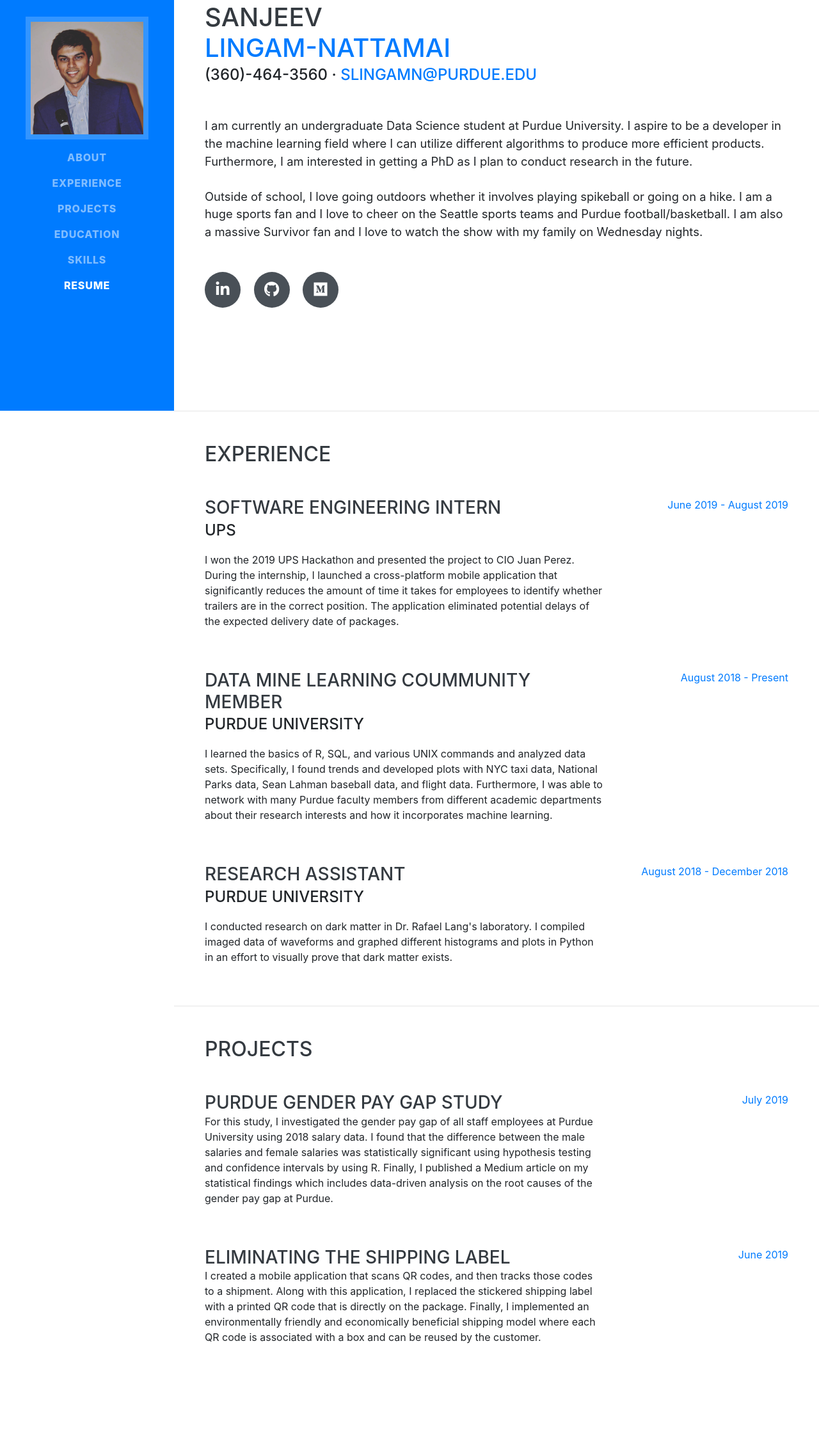
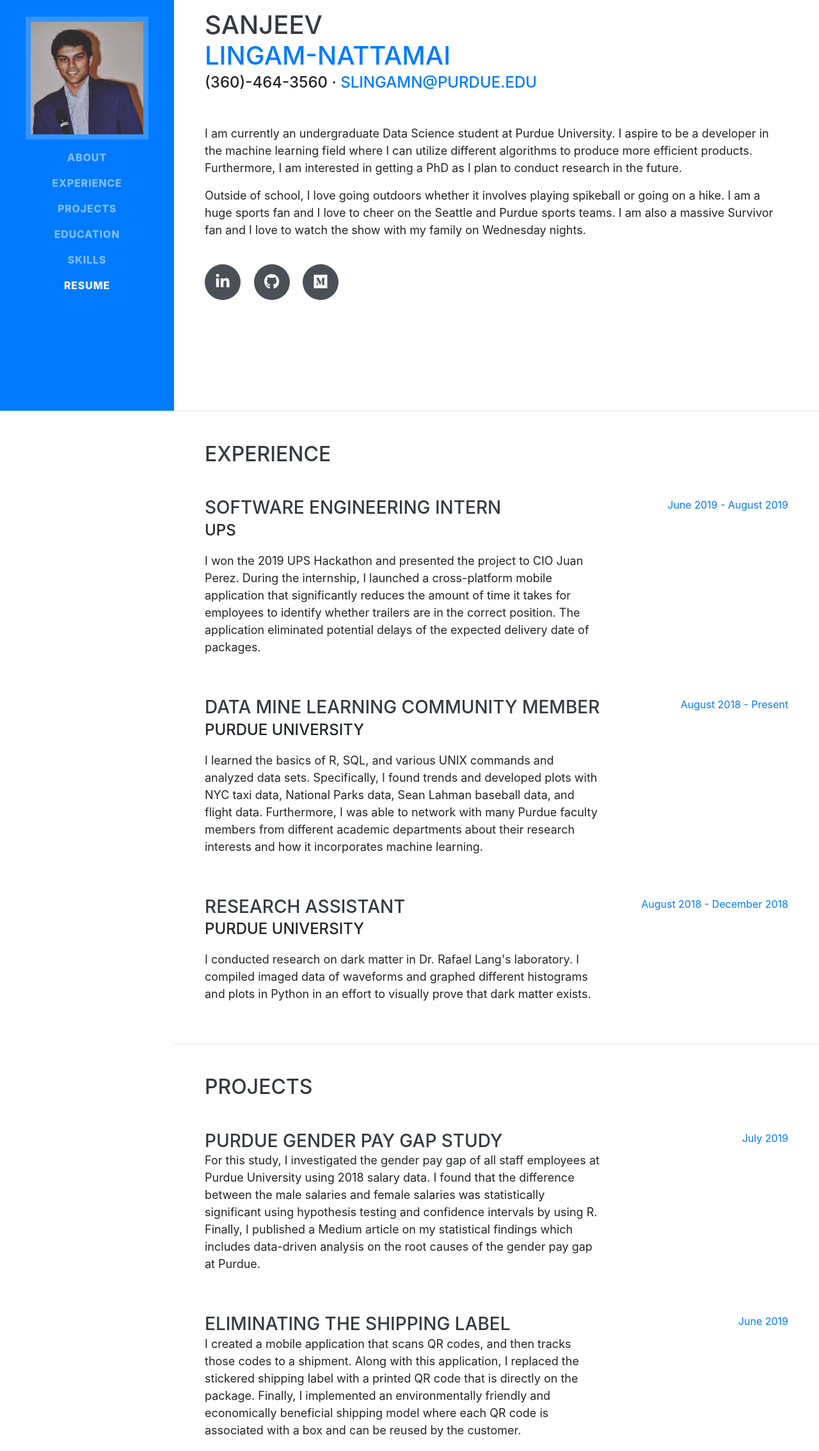
Before and after one commit to slingam00/Personal_Website, a website with bundled scripts: page index.html in a window 1280 px wide. Shown: the part 158-2426 px from the top of the page at 64% size. Built offline with nearby package versions, Linux system fonts and the light colour scheme; a web font is replaced by a local one.

Commit message:
changed font size and made it cleaner

```diff
--- a/index.html
+++ b/index.html
@@ -79,10 +79,9 @@
         <div class="subheading mb-5">(360)-464-3560 ·
           <a href="mailto:slingamn@purdue.edu">slingamn@purdue.edu</a>
         </div>
-        <p class="lead mb-5">I am currently an undergraduate Data Science student at Purdue University. I aspire to be a developer in the machine learning field where I can utilize different algorithms to produce more efficient products. Furthermore, I am interested in getting a PhD as I plan to conduct research in the future.
+        <p> <font size="4"> I am currently an undergraduate Data Science student at Purdue University. I aspire to be a developer in the machine learning field where I can utilize different algorithms to produce more efficient products. Furthermore, I am interested in getting a PhD as I plan to conduct research in the future. </font></p>
+        <p> <font size="4">Outside of school, I love going outdoors whether it involves playing spikeball or going on a hike. I am a huge sports fan and I love to cheer on the Seattle and Purdue sports teams. I am also a massive Survivor fan and I love to watch the show with my family on Wednesday nights.</font></p>
         <br>
-        <br>
-        Outside of school, I love going outdoors whether it involves playing spikeball or going on a hike. I am a huge sports fan and I love to cheer on the Seattle sports teams and Purdue football/basketball. I am also a massive Survivor fan and I love to watch the show with my family on Wednesday nights.
         <div class="social-icons">
           <a href="https://www.linkedin.com/in/sanjeev-lingam-nattamai/">
             <i class="fab fa-linkedin-in"></i>
@@ -107,7 +106,7 @@
           <div class="resume-content">
             <h3 class="mb-0">Software Engineering Intern</h3>
             <div class="subheading mb-3">UPS</div>
-            <p>I won the 2019 UPS Hackathon and presented the project to CIO Juan Perez. During the internship, I launched a cross-platform mobile application that significantly reduces the amount of time it takes for employees to identify whether trailers are in the correct position. The application eliminated potential delays of the expected delivery date of packages.</p>
+             <p><font size="4">I won the 2019 UPS Hackathon and presented the project to CIO Juan Perez. During the internship, I launched a cross-platform mobile application that significantly reduces the amount of time it takes for employees to identify whether trailers are in the correct position. The application eliminated potential delays of the expected delivery date of packages.</font></p>
           </div>
           <div class="resume-date text-md-right">
             <span class="text-primary">June 2019 - August 2019</span>
@@ -116,9 +115,9 @@
 
         <div class="resume-item d-flex flex-column flex-md-row justify-content-between mb-5">
           <div class="resume-content">
-            <h3 class="mb-0">Data Mine Learning Coummunity Member</h3>
+            <h3 class="mb-0">Data Mine Learning Community Member</h3>
             <div class="subheading mb-3">Purdue University</div>
-            <p>I learned the basics of R, SQL, and various UNIX commands and analyzed data sets. Specifically, I found trends and developed plots with NYC taxi data, National Parks data, Sean Lahman baseball data, and flight data. Furthermore, I was able to network with many Purdue faculty members from different academic departments about their research interests and how it incorporates machine learning.</p>
+            <p><font size="4">I learned the basics of R, SQL, and various UNIX commands and analyzed data sets. Specifically, I found trends and developed plots with NYC taxi data, National Parks data, Sean Lahman baseball data, and flight data. Furthermore, I was able to network with many Purdue faculty members from different academic departments about their research interests and how it incorporates machine learning.</font></p>
           </div>
           <div class="resume-date text-md-right">
             <span class="text-primary">August 2018 - Present</span>
@@ -129,7 +128,7 @@
           <div class="resume-content">
             <h3 class="mb-0">Research Assistant</h3>
             <div class="subheading mb-3">Purdue University</div>
-            <p>I conducted research on dark matter in Dr. Rafael Lang's laboratory. I compiled imaged data of waveforms and graphed different histograms and plots in Python in an effort to visually prove that dark matter exists.</p>
+            <p><font size="4">I conducted research on dark matter in Dr. Rafael Lang's laboratory. I compiled imaged data of waveforms and graphed different histograms and plots in Python in an effort to visually prove that dark matter exists.</font></p>
           </div>
           <div class="resume-date text-md-right">
             <span class="text-primary">August 2018 - December 2018</span>
@@ -148,7 +147,7 @@
         <div class="resume-item d-flex flex-column flex-md-row justify-content-between mb-5">
           <div class="resume-content">
             <h3 class="mb-0">Purdue Gender Pay Gap Study</h3>
-            <p>For this study, I investigated the gender pay gap of all staff employees at Purdue University using 2018 salary data. I found that the difference between the male salaries and female salaries was statistically significant using hypothesis testing and confidence intervals by using R. Finally, I published a Medium article on my statistical findings which includes data-driven analysis on the root causes of the gender pay gap at Purdue.</p>
+            <p><font size="4">For this study, I investigated the gender pay gap of all staff employees at Purdue University using 2018 salary data. I found that the difference between the male salaries and female salaries was statistically significant using hypothesis testing and confidence intervals by using R. Finally, I published a Medium article on my statistical findings which includes data-driven analysis on the root causes of the gender pay gap at Purdue.</font></p>
           </div>
           <div class="resume-date text-md-right">
             <span class="text-primary">July 2019</span>
@@ -158,7 +157,7 @@
         <div class="resume-item d-flex flex-column flex-md-row justify-content-between mb-5">
           <div class="resume-content">
             <h3 class="mb-0">Eliminating the Shipping Label</h3>
-            <p>I created a mobile application that scans QR codes, and then tracks those codes to a shipment. Along with this application, I replaced the stickered shipping label with a printed QR code that is directly on the package. Finally, I implemented an environmentally friendly and economically beneficial shipping model where each QR code is associated with a box and can be reused by the customer.</p>
+            <p><font size="4">I created a mobile application that scans QR codes, and then tracks those codes to a shipment. Along with this application, I replaced the stickered shipping label with a printed QR code that is directly on the package. Finally, I implemented an environmentally friendly and economically beneficial shipping model where each QR code is associated with a box and can be reused by the customer.</font></p>
           </div>
           <div class="resume-date text-md-right">
             <span class="text-primary">June 2019</span>
@@ -176,9 +175,9 @@
         <div class="resume-item d-flex flex-column flex-md-row justify-content-between mb-5">
           <div class="resume-content">
             <h3 class="mb-0">Purdue University</h3>
-            <div class="subheading mb-3">Bachelor of Science</div>
-            <div>Data Science</div>
-            <p>GPA: 3.84</p>
+            <div class="subheading mb-4">Bachelor of Science in Computer Science</div>
+            <div><font size="4">Data Science Major</font></div>
+            <div><font size="4">GPA: 3.84</font></div>
           </div>
           <div class="resume-date text-md-right">
             <span class="text-primary">August 2018 - Present</span>
@@ -246,7 +245,7 @@
     <section class="resume-section p-3 p-lg-5 d-flex align-items-center" id="resume">
       <div class="w-100">
         <h2 class="mb-5">Resume</h2>
-        <p>You can view my resume <a href="Sanjeev_Lingam-Nattamai_Resume.pdf">here</a> <p>
+        <p><font size="4">You can view my resume <a href="Sanjeev_Lingam-Nattamai_Resume.pdf">here</font> </p>
       </div>
     </section>
 
```
